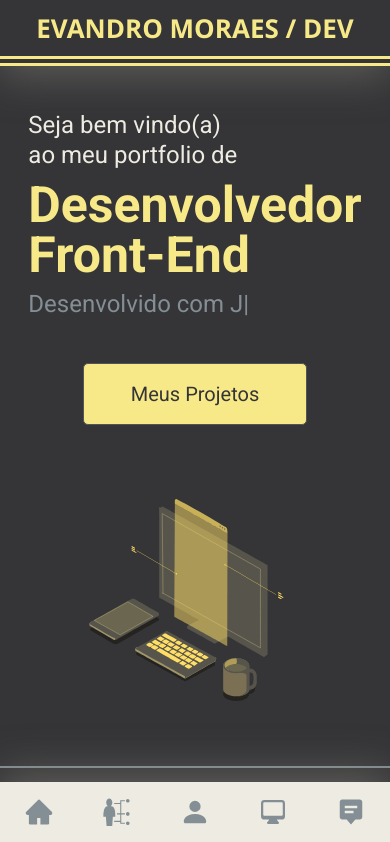
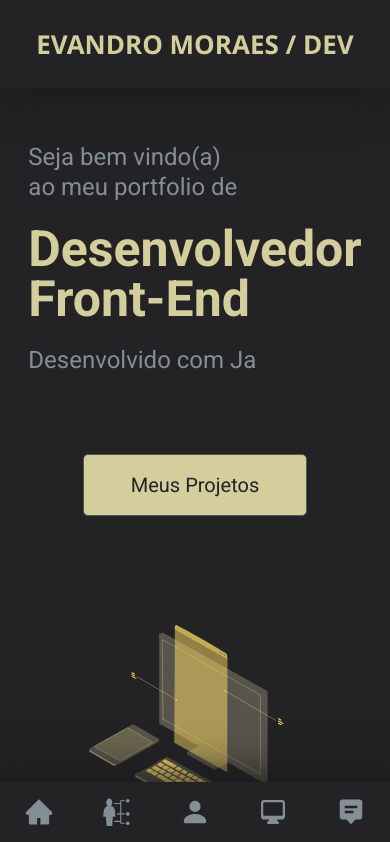
Before and after one commit to evandroms89/portfolio-evandro-moraes, a React (Create React App) app: page / in a window 390 px wide. Shown: the top 842 px of the page. Built offline with nearby package versions, Linux system fonts and the light colour scheme.

Commit message:
ajustando cores

```diff
--- a/src/App.css
+++ b/src/App.css
@@ -20,11 +20,11 @@
   --mediumColor: #838f94;
   --blue: #70b7d6;
   --darkBlue: #3d758d;
-  --yellow: #F7E987;
+  --yellow: #d4ce9c;
   --mediumLightColor: #b5b5b5;
   --halfLightColor: #eeece2;
   --halfDarkColor: #525458;
-  --darkColor: #353538;
+  --darkColor: #232326;
   --superDarkColor: #282829;
   --lightColor: #faf9f5;
 }
--- a/src/Pages/Home/HeroSection.css
+++ b/src/Pages/Home/HeroSection.css
@@ -60,7 +60,7 @@
   @media only screen and (max-width: 700px) {
     .hero--section {
       grid-template-columns: 1fr;
-      padding: 110px 10px 30px 10px;
+      padding: 130px 10px 30px 10px;
       justify-content: center;
       align-items: center;
     }
@@ -79,12 +79,14 @@
       font-size: 50px;
       line-height: 50px;
       text-align: left;
+      padding-bottom: 12px;
     }
 
     .hero--section-description{
       width: 220px;
-      padding: 0px 0px;
+      padding: 12px 0px;
       line-height: 30px;
+      color: var(--mediumColor);
     }
 
     .hero--section--animation {
@@ -96,7 +98,7 @@
       display: block;
       width: 150px;
       font-size: 20px;
-      margin: 45px auto;
+      margin: 80px auto;
       z-index: 1;
     }
   }
--- a/src/Pages/Home/Navbars/BottomNavBar.css
+++ b/src/Pages/Home/Navbars/BottomNavBar.css
@@ -14,14 +14,14 @@
         font-size: 30px;
         text-align: center;
         color: var(--mediumColor);
-        background-color: var(--halfLightColor);
+        background-color: var(--darkColor);
         align-items: center;
         justify-content: center;
         justify-self: center;
         z-index: 2;
-        box-shadow: 0px -10px 40px 0 rgba(133, 131, 119, 0.5);
+        box-shadow: 0px -10px 40px 0 rgba(25, 25, 25, 0.8);
     }
     .bottom-navbar--content:hover {
-        color: var(--superDarkColor);
+        color: var(--yellow);
     }
 }
--- a/src/Pages/Home/Navbars/Navbar.css
+++ b/src/Pages/Home/Navbars/Navbar.css
@@ -4,7 +4,7 @@
     align-items: center;
     padding: 20px 85px;
     background-color: var(--darkColor);
-    box-shadow: 0px 10px 40px 0 rgba(25, 25, 25, 0.5);
+    box-shadow: 0px 10px 40px 0 rgba(25, 25, 25, 0.8);
     position: fixed;
     top: 0;
     left: 0;
@@ -48,8 +48,8 @@
   @media only screen and (max-width: 700px) {
     .navbar {
       display: block;
-      padding: 0px 0px;
-      box-shadow: 0px 10px 40px 0 rgba(133, 131, 119, 0.5);
+      padding: 1rem 0;
+      box-shadow: 0px 10px 40px 0 rgba(25, 25, 25, 0.8);
       z-index: 2;
     }
     .navbar--items{
@@ -63,6 +63,6 @@
       padding: 10px 0px 10px 0px;
       font-size: 26px;
       text-align: center;
-      border-bottom: 10px double var(--yellow);
+      border: none;
     }
   }
```
